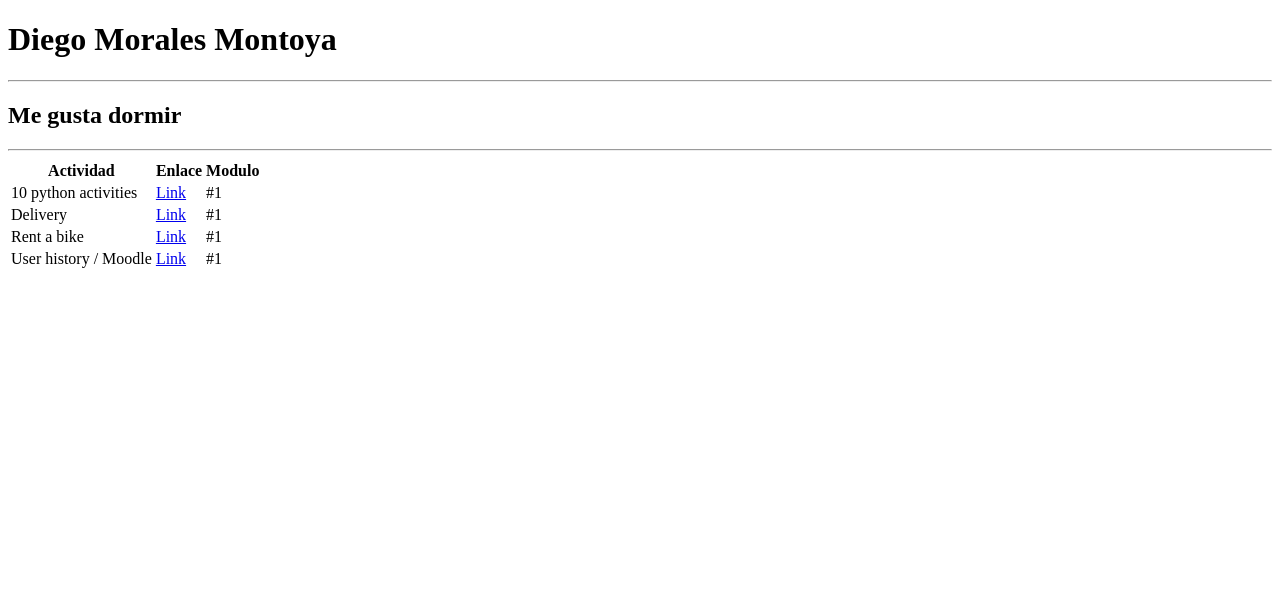
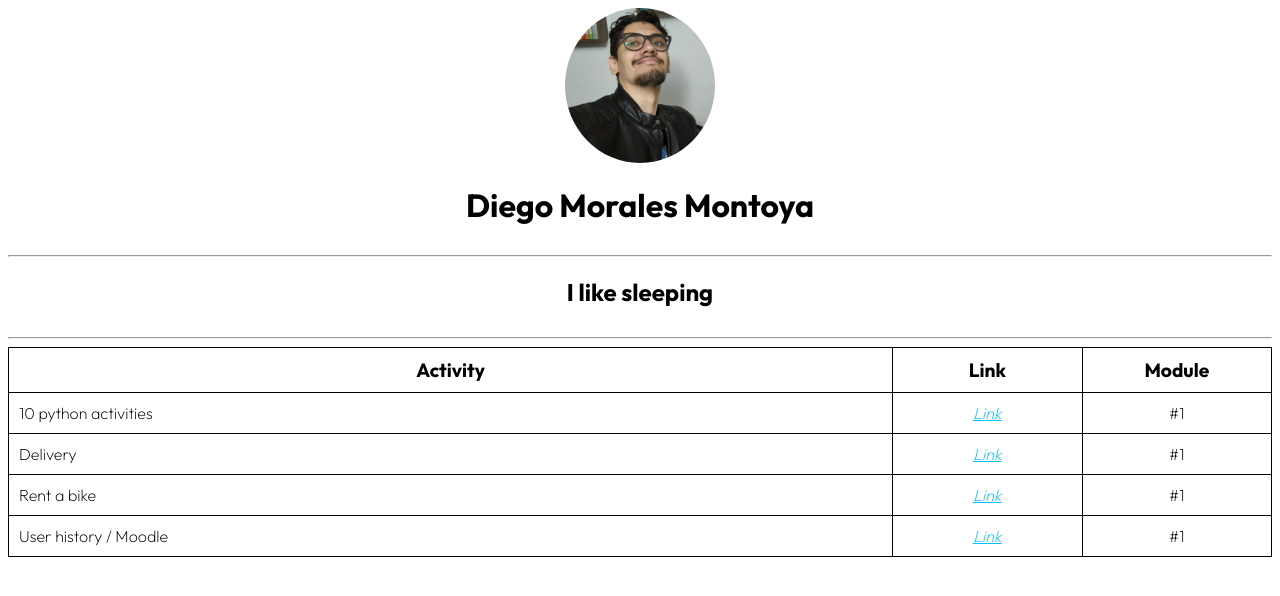
Before and after one commit to Choklitos21/portafolio, a plain HTML site: page index.html in a window 1280 px wide. Drawn offline with Linux system fonts and the light colour scheme.

Commit message:
Added styles and profile picture

```diff
--- a/index.html
+++ b/index.html
@@ -5,17 +5,89 @@
     <meta name="viewport" content="width=device-width, initial-scale=1">
     <title>Diego Portafolio</title>
 </head>
+
+<link rel="preconnect" href="https://fonts.googleapis.com">
+<link rel="preconnect" href="https://fonts.gstatic.com" crossorigin>
+<link href="https://fonts.googleapis.com/css2?family=Outfit:wght@100..900&display=swap" rel="stylesheet">
+
+<style>
+    /* Setting the global font style */
+    html {
+        font-family: "Outfit", sans-serif;
+        font-optical-sizing: auto;
+        font-weight: 200;
+        font-style: normal;
+    }
+
+    table {
+        width: 100%;
+        border-collapse: collapse;
+    }
+
+    th {
+        font-size: larger;
+    }
+
+    th, td {
+        padding: 10px;
+    }
+
+    table, th, td {
+        border: 1px solid black;
+    }
+
+    td:nth-child(n+2) {
+        text-align: center;
+        width: 15%;
+    }
+
+    a {
+        color: deepskyblue;
+        font-style: italic;
+    }
+
+    .name-title{
+        text-align: center;
+        margin-bottom: 30px;
+    }
+
+    .description{
+        text-align: center;
+        margin-bottom: 30px;
+    }
+
+    .profile-picture{
+        display: block;
+        margin-left: auto;
+        margin-right: auto;
+        width: 150px;
+        border-radius: 50%;
+    }
+
+</style>
+
 <body>
 
-    <h1>Diego Morales Montoya</h1>
+    <div>
+        <div>
+            <div>
+                <img class="profile-picture" src="./pictures/Imagen%20de%20WhatsApp%202025-11-11%20a%20las%2010.59.34_ac8c571c.jpg">
+            </div>
+            <div>
+                <!-- Header with name and subtitle -->
+                <h1 class="name-title">Diego Morales Montoya</h1>
                 <hr>
-    <h2>Me gusta dormir</h2>
+                <h2 class="description">I like sleeping</h2>
                 <hr>
+            </div>
+        </div>
+
+        <!-- Table of activities with links and modules -->
         <table>
             <tr>
-        <th>Actividad</th>
-        <th>Enlace</th>
-        <th>Modulo</th>
+                <th>Activity</th>
+                <th>Link</th>
+                <th>Module</th>
             </tr>
             <tr>
                 <td>10 python activities</td>
@@ -37,6 +109,8 @@
                 <td><a href="https://github.com/Choklitos21/Riwi-W1-NOV4-7">Link</a></td>
                 <td>#1</td>
             </tr>
+        </table>
+    </div>
 
 </table>
 
```
Also changed, not shown: pictures/Imagen de WhatsApp 2025-11-11 a las 10.59.34_ac8c571c.jpg (added). Lines whose indentation alone changed are shown as unchanged.
